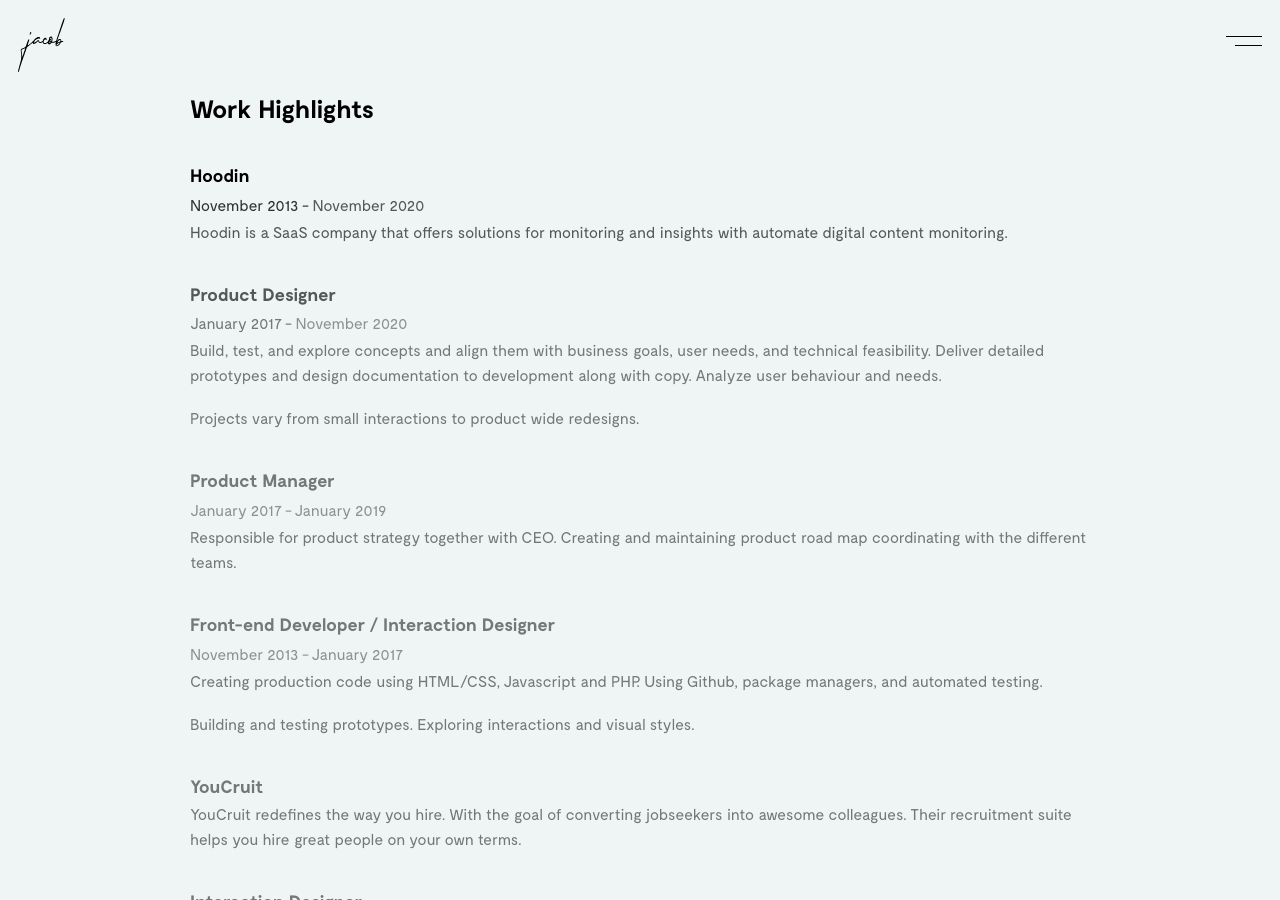
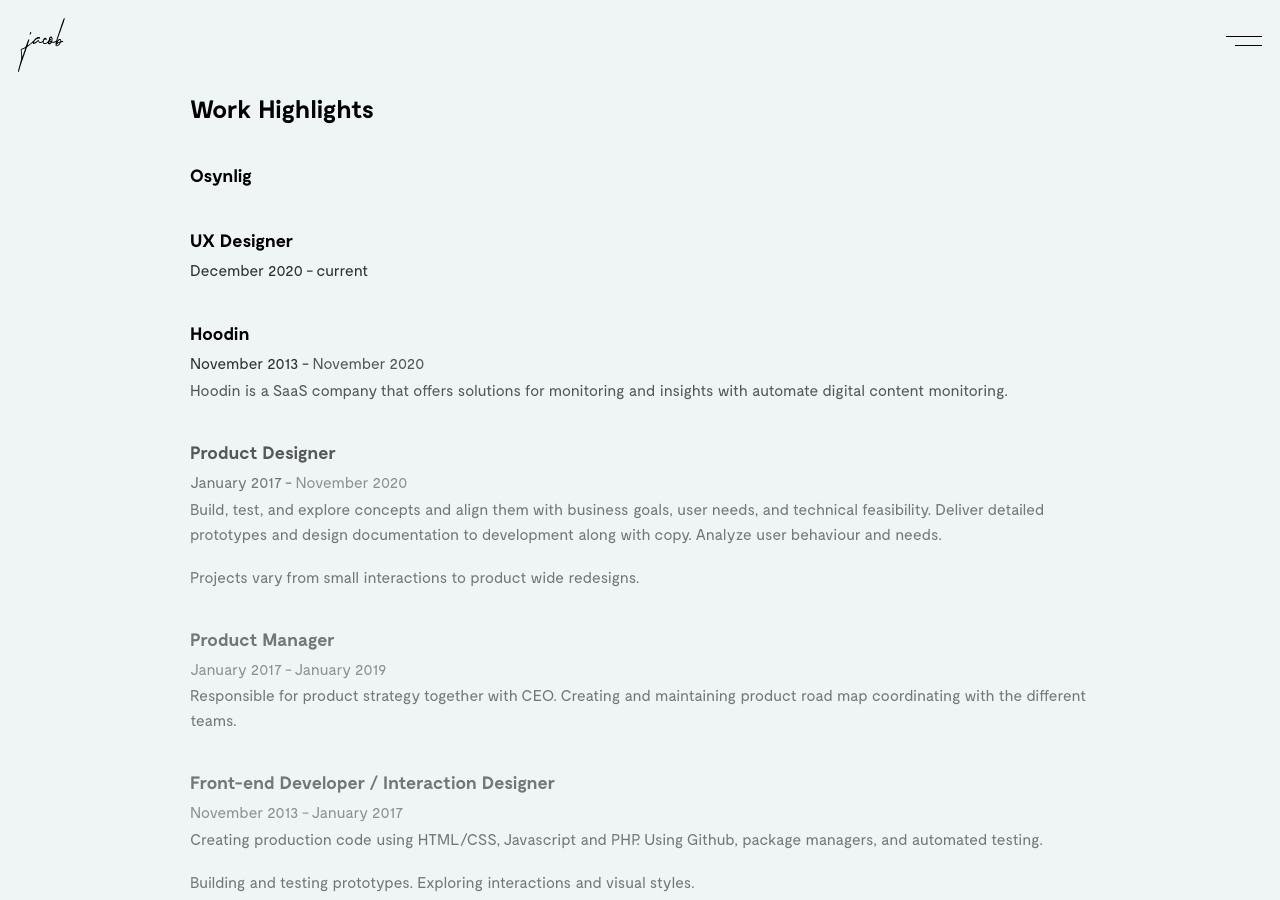
Before and after one commit to jacoblindstrm/jacoblindstrm.github.io, a Jekyll site: the page built from resume.markdown, in a window 1280 px wide and 900 px high. Built offline with Jekyll 4.4.1, drawn with Linux system fonts in a browser that asks for light colours; comment, search, counter and statistics services are not loaded.

Commit message:
Update resume.markdown

```diff
--- a/resume.markdown
+++ b/resume.markdown
@@ -6,6 +6,9 @@
 ---
 <section>
     <h2>Work Highlights</h2>
+    <h3>Osynlig</h3>
+    <h4>UX Designer</h4>
+    <time datetime="2020-12">December 2020</time><time datetime="{{ 'now' | date: '%Y-%m-%d %H:%M' }}"> - current</time>
     <h3>Hoodin</h3>
     <time datetime="2013-11">November 2013</time><time datetime="{{ 'now' | date: '%Y-%m-%d %H:%M' }}"> - <time datetime="2020-11">November 2020</time><time datetime="{{ 'now' | date: '%Y-%m-%d %H:%M' }}"</time>
     <p>Hoodin is a SaaS company that offers solutions for monitoring and insights with automate digital content monitoring.</p>
```
